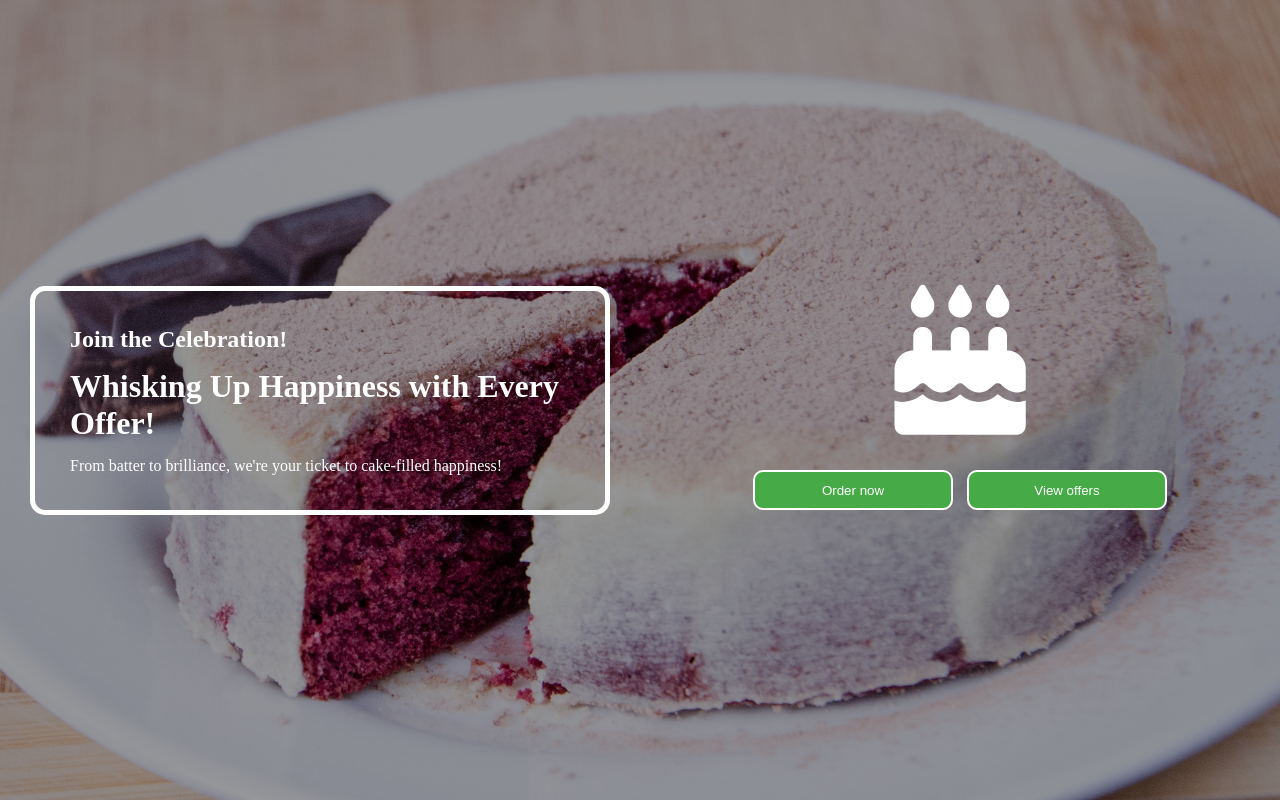
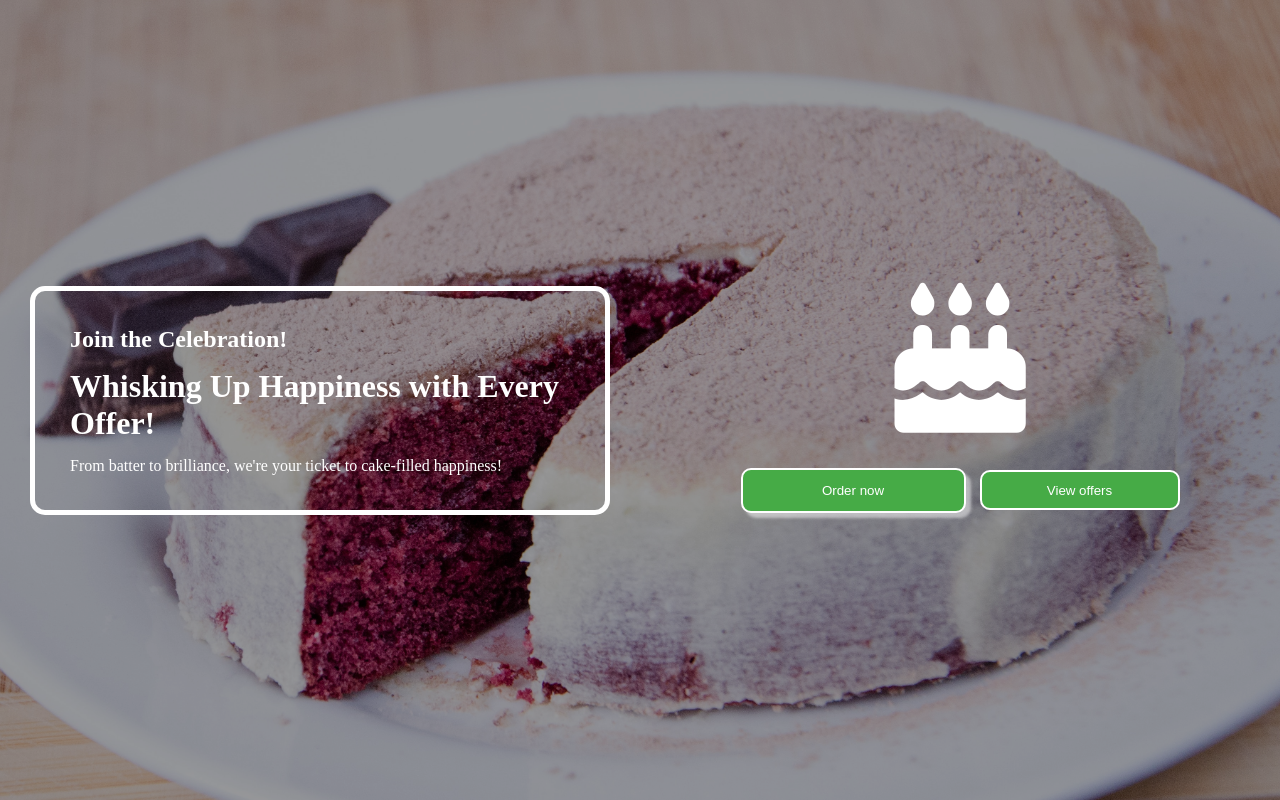
Before and after one commit to Namachivayam2001/cake-project, a plain HTML site: page index.html in a window 1280 px wide. In both pictures the pointer is over the button "Order now". Drawn offline with Linux system fonts and the light colour scheme.

Commit message:
added button and box animation

```diff
--- a/css/style.css
+++ b/css/style.css
@@ -18,7 +18,7 @@ body{
 }
 .box_level_1{
     width: 50%;
-    margin: 30px;
+    margin: 20px;
     overflow: hidden;
     display: flex;
     align-items: center;
@@ -37,6 +37,7 @@ i{
 .text-div{
     border: 5px solid white;
     border-radius: 15px;
+    margin: 10px;
     padding: 20px;
 }
 .btn-div{
@@ -53,3 +54,12 @@ i{
     color: white;
     margin: 5px;
 }
+.btn:hover{
+    width: 225px;
+    height: 45px;
+    cursor: pointer;
+    box-shadow: 5px 5px 3px rgba(255, 255, 255, 0.5);
+}
+.text-div:hover{
+    box-shadow: 6px 10px 7px rgba(255, 255, 255, 0.5);
+}
```
